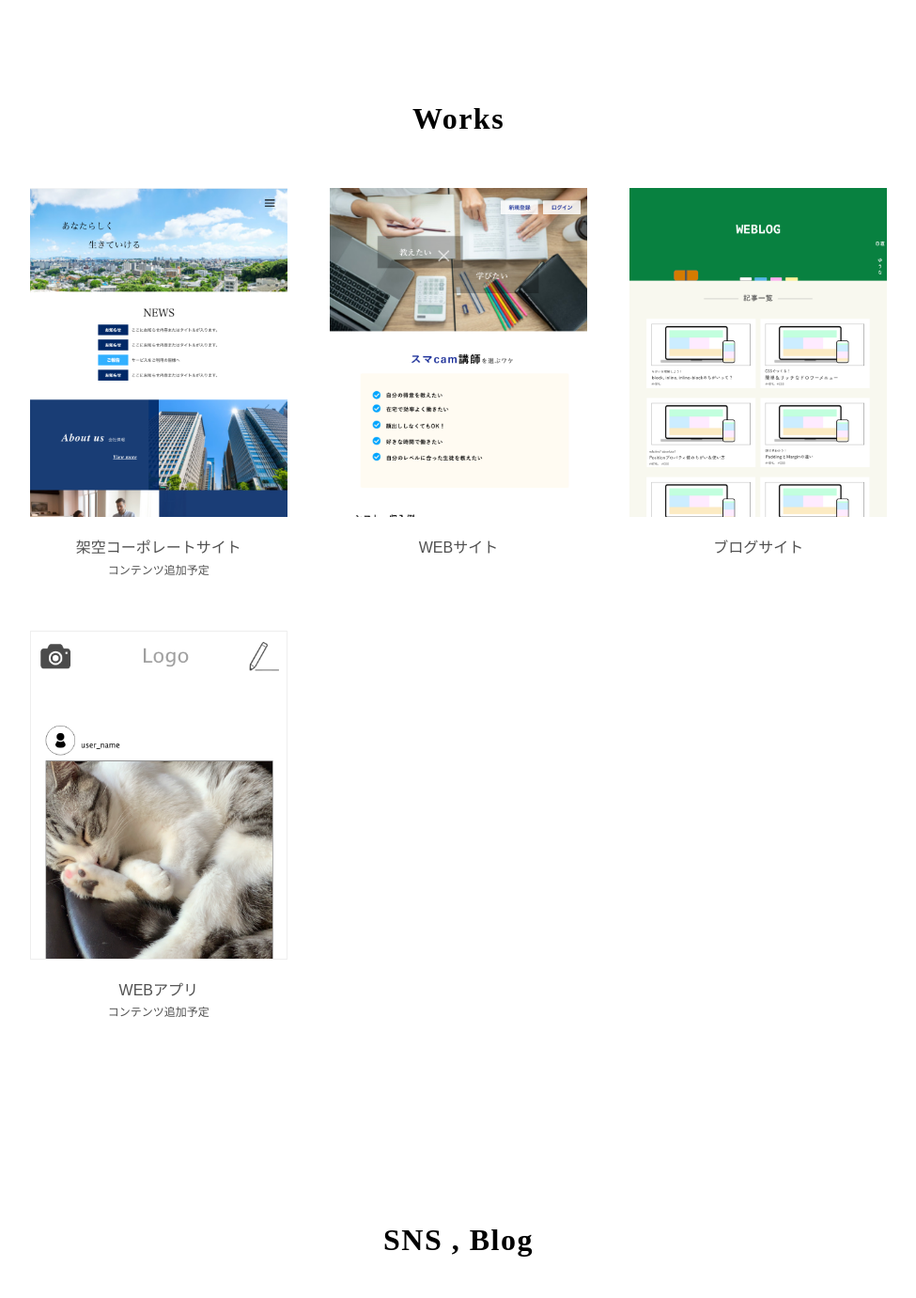
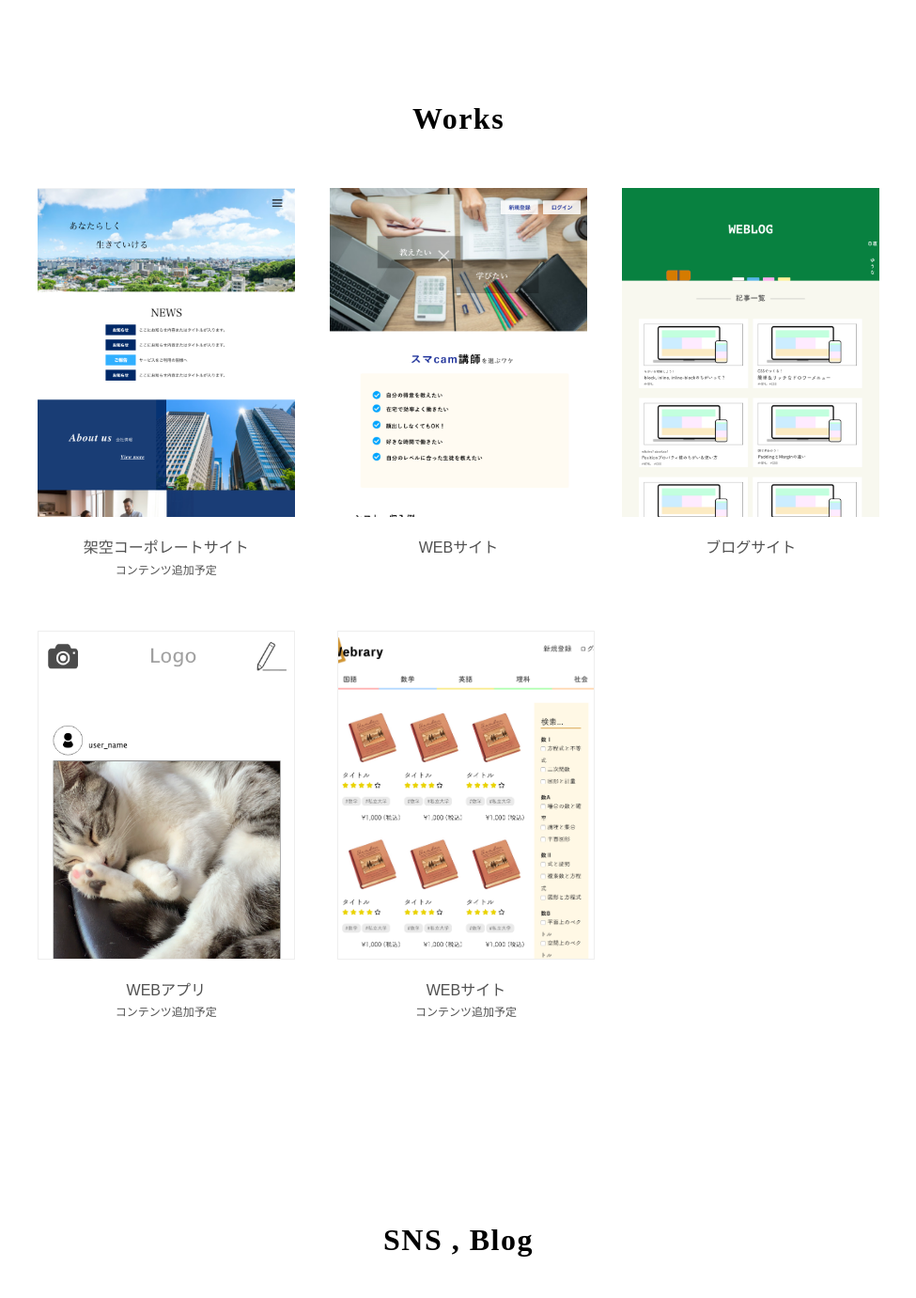
Before and after one commit to YunaSuzuki/portfolio-second, a PHP site: page / in a window 1280 px wide. Shown: the part 1449-2830 px from the top of the page at 94% size, without its empty margins (152-1127 px from the left). Run offline with PHP 8.4, Linux system fonts and the light colour scheme; some libraries are stand-ins or nearby versions.

Commit message:
edit some scss

```diff
--- a/index.html
+++ b/index.html
@@ -265,6 +265,15 @@
               <p class="works__block__textbox__lower">コンテンツ追加予定</p>
             </div>
           </div>
+          <div class="works__block">
+            <div class="works__block__image masks" id="webrary__bg">
+              <a href="http://corporate.iamyuna.work" class="site-link"></a>
+            </div>
+            <div class="works__block__textbox">
+              <p class="works__block__textbox__upper">WEBサイト</p>
+              <p class="works__block__textbox__lower">コンテンツ追加予定</p>
+            </div>
+          </div>
         </div>
       </section>
       <section class="section sns">
--- a/sass/style.scss
+++ b/sass/style.scss
@@ -220,8 +220,14 @@
 .works-wrapper{
   @media #{$more-than-tb}{
     display: flex;
+    flex-wrap: wrap;
     justify-content: space-between;
-    flex-wrap: wrap;
+
+    &:after{
+      content: '';
+      display: block;
+      width: 30%;
+    }
   }
 }
 .works__block{
@@ -233,7 +239,7 @@
 
   @media #{$more-than-tb}{
     width: 30%;
-    margin-bottom: 56px;
+    margin: 0 8px 56px;
   }
 
   &__image{
@@ -270,6 +276,11 @@
     background-image: url('../images/animal-app.png');
   }
 
+  #webrary__bg{
+    border: 1px solid #eee;
+    background-image: url('../images/webrary.png');
+  }
+
   &__textbox{
     font-family: $contents-font;
     text-align: center;
@@ -289,10 +300,6 @@
 .iconbox{
   display: flex;
   margin: auto;
-
-  li:hover{
-    background-color: #f7f7f7;
-  }
 
   @media #{$sp-size}{
     width: 90%;
--- a/stylesheets/style.css
+++ b/stylesheets/style.css
@@ -228,8 +228,12 @@ a {
 @media (min-width: 561px) {
   .works-wrapper {
     display: flex;
-    justify-content: space-between;
-    flex-wrap: wrap; } }
+    flex-wrap: wrap;
+    justify-content: space-between; }
+    .works-wrapper:after {
+      content: '';
+      display: block;
+      width: 30%; } }
 
 @media (max-width: 560px) {
   .works__block {
@@ -238,7 +242,7 @@ a {
 @media (min-width: 561px) {
   .works__block {
     width: 30%;
-    margin-bottom: 56px; } }
+    margin: 0 8px 56px; } }
 .works__block__image {
   position: relative;
   background-repeat: no-repeat;
@@ -261,6 +265,9 @@ a {
 .works__block #animal__bg {
   border: 1px solid #eee;
   background-image: url("../images/animal-app.png"); }
+.works__block #webrary__bg {
+  border: 1px solid #eee;
+  background-image: url("../images/webrary.png"); }
 .works__block__textbox {
   font-family: "ヒラギノ明朝 ProN", "Hiragino Mincho ProN", "Yu Mincho Light", "YuMincho", "Yu Mincho", "游明朝体", sans-serif;
   text-align: center;
@@ -274,8 +281,6 @@ a {
 .iconbox {
   display: flex;
   margin: auto; }
-  .iconbox li:hover {
-    background-color: #f7f7f7; }
   @media (max-width: 560px) {
     .iconbox {
       width: 90%;
```
Also changed, not shown: images/favicon.png, images/webrary.png (added), 1 other file.
